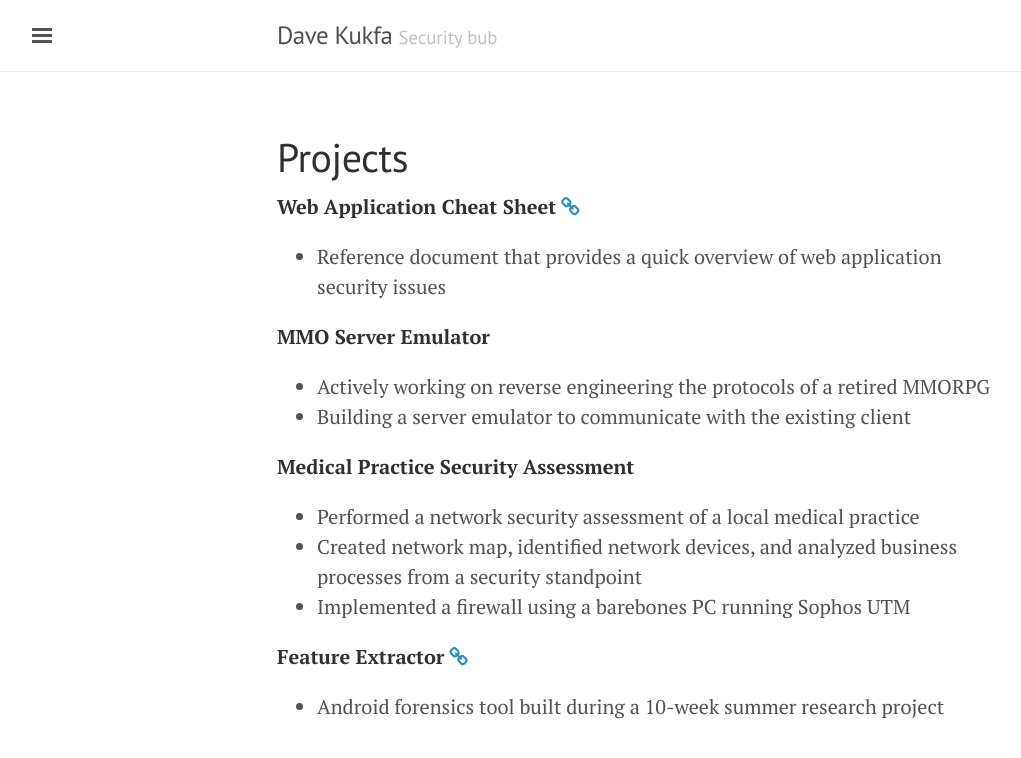
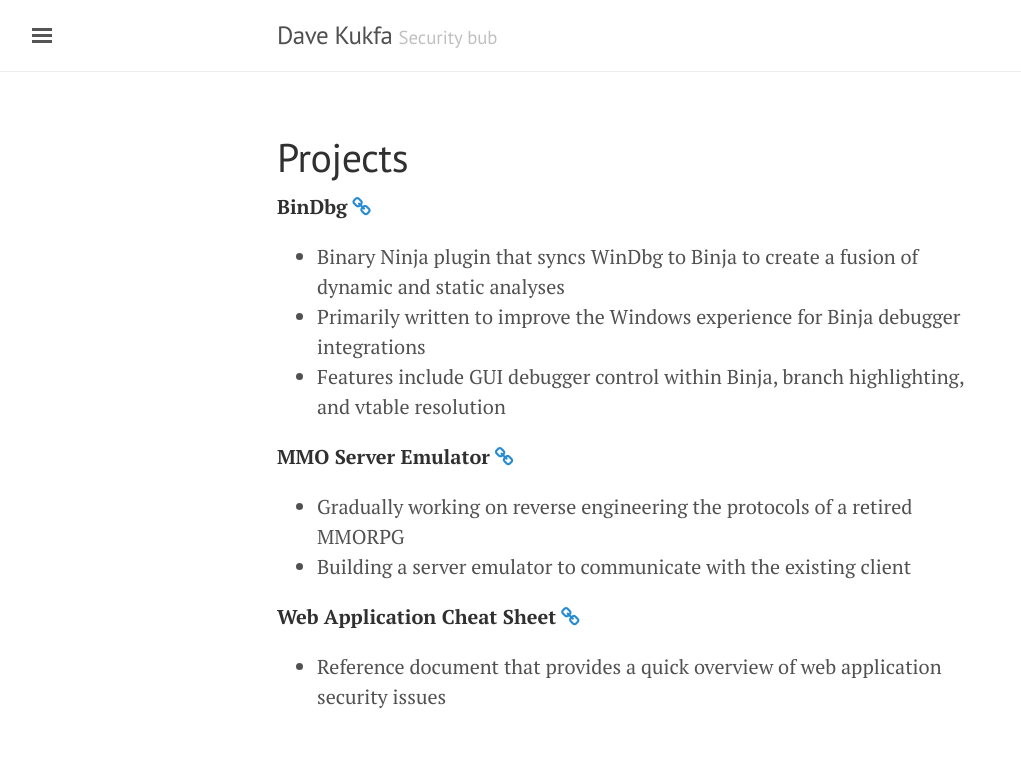
Before and after one commit to kukfa/kukfa.github.io, a Jekyll site: the page built from projects.md, in a window 1280 px wide. Shown: the top 758 px of the page, without its empty margins (3-1024 px from the left). Built offline with Jekyll 4.4.1, drawn with Linux system fonts in a browser that asks for light colours; nearby versions of some CDN libraries.

Commit message:
Dusting off

```diff
--- a/_config.yml
+++ b/_config.yml
@@ -6,7 +6,7 @@ permalink:           pretty
 # Setup
 title:               Dave Kukfa
 tagline:             'Security bub'
-description:         'Interested in application security, reverse engineering, and penetration testing.'
+description:         'Security engineer et al.'
 url:                 https://kukfa.co
 baseurl:             ''
 gems:			[jekyll-paginate]
--- a/_includes/sidebar.html
+++ b/_includes/sidebar.html
@@ -32,7 +32,7 @@
 		<a href="mailto:davekukfa@gmail"><i class="fa fa-envelope-o fa-2x"></i></a> <a href="https://twitter.com/kukfa_"><i class="fa fa-twitter fa-2x"></i></a> <a href="https://github.com/kukfa"><i class="fa fa-github fa-2x"></i></a> <a href="https://www.facebook.com/goof"><i class="fa fa-facebook fa-2x"></i></a> <a href="https://www.linkedin.com/in/kukfa/"><i class="fa fa-linkedin fa-2x"></i></a>
 	</p>
     <p>
-      &copy; {{ site.time | date: '%Y' }}. All rights reserved.
+      Last updated: {{ site.time | date: '%B %Y' }}
     </p>
   </div>
 </div>
--- a/projects.md
+++ b/projects.md
@@ -3,21 +3,17 @@ layout: page
 title: Projects
 ---
 
+**BinDbg** <a href="https://github.com/kukfa/bindbg"><i class="fa fa-link"></i></a>
+
+- Binary Ninja plugin that syncs WinDbg to Binja to create a fusion of dynamic and static analyses
+- Primarily written to improve the Windows experience for Binja debugger integrations
+- Features include GUI debugger control within Binja, branch highlighting, and vtable resolution
+
+**MMO Server Emulator** <a href="https://github.com/kukfa/mmoserver"><i class="fa fa-link"></i></a>
+
+- Gradually working on reverse engineering the protocols of a retired MMORPG
+- Building a server emulator to communicate with the existing client
+
 **Web Application Cheat Sheet** <a href="/resources/web-application-cheat-sheet"><i class="fa fa-link"></i></a>
 
 - Reference document that provides a quick overview of web application security issues
-
-**MMO Server Emulator**
-
-- Actively working on reverse engineering the protocols of a retired MMORPG
-- Building a server emulator to communicate with the existing client
-
-**Medical Practice Security Assessment**
-
-- Performed a network security assessment of a local medical practice
-- Created network map, identified network devices, and analyzed business processes from a security standpoint
-- Implemented a firewall using a barebones PC running Sophos UTM
-
-**Feature Extractor** <a href="/resources/fe.jpg"><i class="fa fa-link"></i></a>
-
-- Android forensics tool built during a 10-week summer research project
```
Also changed, not shown: resources/index.md (+9 -12 lines), public/apple-touch-icon-precomposed.png (deleted), public/favicon.ico (deleted), resources/fe.jpg (deleted), 4 other files.
